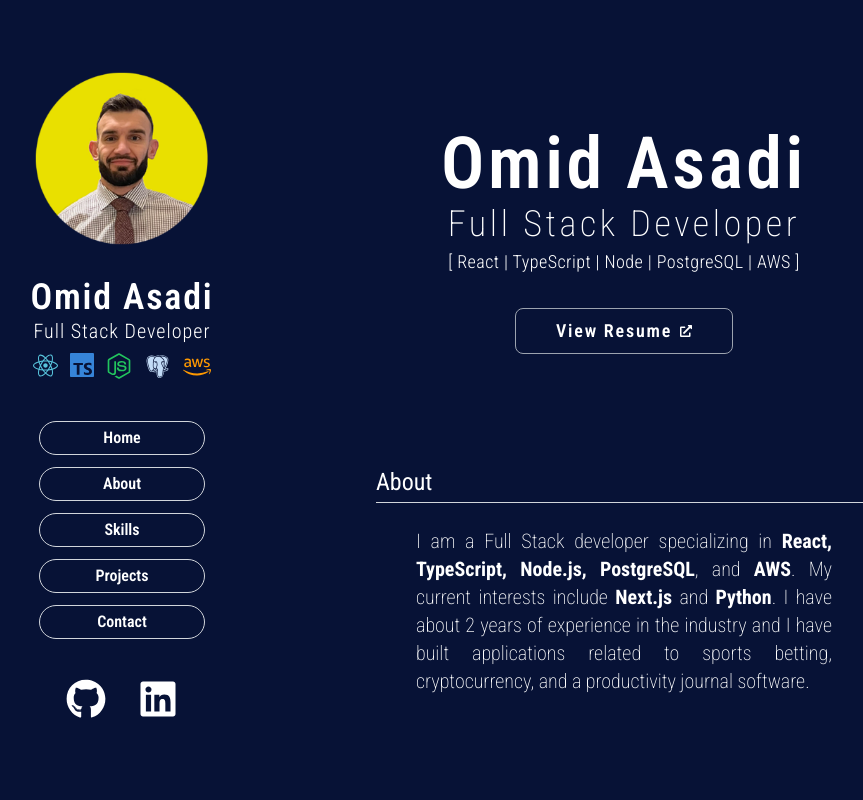
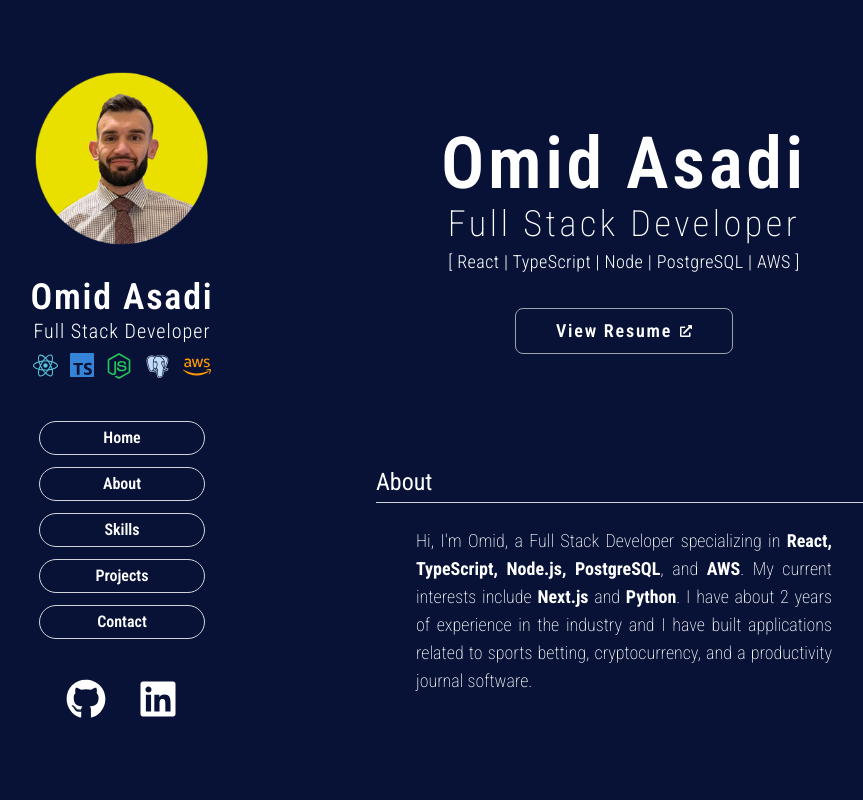
Before and after one commit to omidzed/Portfolio, a React (Vite) app in the folder my-portfolio/: page / in a window 1280 px wide. Shown: the top 800 px of the page, without its empty margins (158-1021 px from the left). Built offline with nearby package versions, Linux system fonts and the light colour scheme.

Commit message:
Fixed issue with new menu component

```diff
--- a/my-portfolio/src/Components/Navigation/NavBar.tsx
+++ b/my-portfolio/src/Components/Navigation/NavBar.tsx
@@ -34,10 +34,12 @@ export const NavBar = ({ onNavClick }: NavBarProps) => {
 				/>
 			)}
 			<div className='block lg:hidden'>
-				<BiMenuAltLeft
-					size={32}
-					color={isDark ? 'white' : '#071236'}
-				/>
+				<button onClick={toggleMenu}>
+					<BiMenuAltLeft
+						size={32}
+						color={isDark ? 'white' : '#071236'}
+					/>
+				</button>
 			</div>
 			{isOpen && (
 				<div>
--- a/my-portfolio/src/Components/Sections/About.tsx
+++ b/my-portfolio/src/Components/Sections/About.tsx
@@ -49,10 +49,10 @@ export const About = ({ className = '' }: Props) => {
 			<div>
 				<div className='mb-1 mt-20 md:mt-28 text-2xl'>About</div>
 				<div className={`${isDark ? 'border-gray-300' : 'border-[#071236]'} border-b mb-2`}></div>
-				<div className={`text-sm mt-6 mx-10 text-justify md:text-xl lg:font-extralight ${className}`}>
-					I am a Full Stack developer specializing in <strong className='font-bold'>React, TypeScript, Node.js, PostgreSQL</strong>, and <strong className='font-bold'>AWS</strong>.
-					My current interests include <strong className='font-bold'>Next.js</strong> and <strong className='font-bold'>Python</strong>. I have about 2 years of experience in the
-					industry and I have built applications related to sports betting, cryptocurrency, and a productivity journal software.
+				<div className={`mt-6 font-extralight text-justify  md:text-lg mb-2 mx-10 ${className}`}>
+					Hi, I'm Omid, a Full Stack Developer specializing in <strong className='font-bold'>React, TypeScript, Node.js, PostgreSQL</strong>, and{' '}
+					<strong className='font-bold'>AWS</strong>. My current interests include <strong className='font-bold'>Next.js</strong> and <strong className='font-bold'>Python</strong>.
+					I have about 2 years of experience in the industry and I have built applications related to sports betting, cryptocurrency, and a productivity journal software.
 				</div>
 			</div>
 		</div>
```
